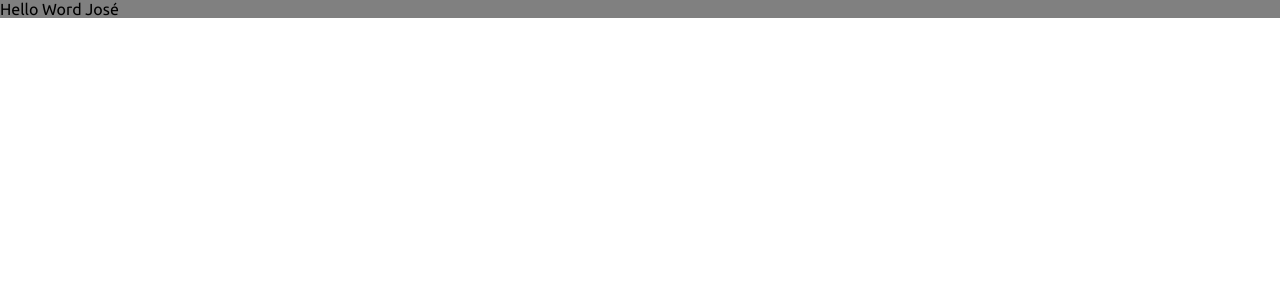
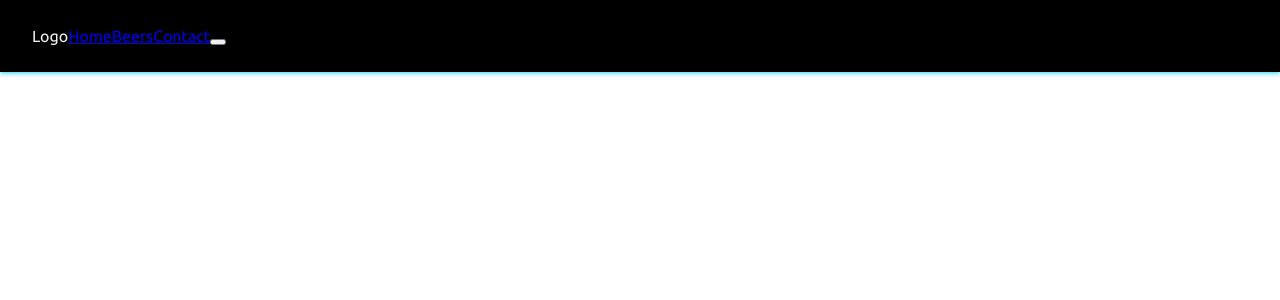
Before and after one commit to JoseCarlos-Filho/Beer-Brew-Dog, a React (Create React App) app: page / in a window 1280 px wide. Shown: the top 300 px of the page. Built offline with nearby package versions, Linux system fonts and the light colour scheme.

Commit message:
Projeto Cervejaria Brew Dog Beer - Teste de Hello word componente HeaderPage.

```diff
--- a/src/components/HeaderBrewer/Header.modulo.scss
+++ /dev/null
@@ -1,5 +0,0 @@
-@import "../../styles/variables.scss";
-
-.test {
-  background: grey;
-}
--- a/src/components/HeaderBrewer/HeaderPage.js
+++ b/src/components/HeaderBrewer/HeaderPage.js
@@ -1,9 +1,37 @@
 // Componente header da page - atalho para montar componente: rafce
 import React from "react";
-import "./Header.modulo.scss";
+import "./HeaderPage.scss";
+//import styles from "./HeaderPage.scss";
 
 const HeaderPage = () => {
-  return <div className="test">Hello Word José</div>;
+  return (
+    <div className="header">
+      <div className="header__content">
+        <div>
+          <span className="logo">Logo</span>
+        </div>
+
+        <div>
+          <nav className="navbar__header">
+            <a className="nav__item" href={"/"}>
+              Home
+            </a>
+            <a className="nav__item" href={"/"}>
+              Beers
+            </a>
+            <a className="nav__item" href={"/"}>
+              Contact
+            </a>
+          </nav>
+        </div>
+
+        <div>
+          <div className="header__login"></div>
+          <button className="user__login"></button>
+        </div>
+      </div>
+    </div>
+  );
 };
 
 export default HeaderPage;
--- /dev/null
+++ b/src/components/HeaderBrewer/HeaderPage.scss
@@ -0,0 +1,80 @@
+@import "../../styles/variables.scss";
+
+// SCSS da classe header do componente HeaderPage.js
+.header {
+  height: $header-height;
+  background: $bg-seco;
+  color: $text-seco;
+  position: fixed;
+  z-index: 1000;
+  width: 100%;
+  box-shadow: 0px 1px 5px $color-primary;
+
+  // SCSS da classe header_content do componente HeaderPage.js
+  &__content {
+    max-width: 1920px;
+    margin: 0 auto;
+    padding: 0 $spacing-midle;
+    @include breakpoint(midle) {
+      padding: 0 $spacing-large;
+    }
+    transition: 0.3s ease padding;
+
+    height: 100%;
+    display: flex;
+    align-items: center;
+
+    //todos as divs que estão na classe header_content do componente HeaderPage.js
+    __content > div {
+      flex: 1;
+      white-space: nowrap;
+
+      // enésimo filho da div do componente HeaderPage.js
+      &:nth-child(2) {
+        display: flex;
+        justify-content: center;
+        height: 100%;
+      }
+
+      // ultimo tipo da div do componente HeaderPage.js
+      &:last-of-type {
+        display: flex;
+        justify-content: flex-end;
+      }
+    }
+  }
+}
+
+// SCSS classe logo do componente HeaderPage.js
+// .logo {
+//   font-size: 26px;
+//   font-weight: 700px;
+//   color: $text-seco;
+// }
+
+// // SCSS classe navbar_header do componente HeaderPage.js
+// .navbar__header {
+//   width: 100%;
+//   position: fixed;
+//   background: rgba($bg-seco, 0.8);
+//   text-align: center;
+//   padding: $spacing-midle;
+
+//   // SCSS classe nav_item do componente HeaderPage.js
+//   .nav__item {
+//     display: block;
+//     padding: $spacing-midle;
+
+//     text-decoration: none;
+//     color: inherit;
+
+//     height: 100%;
+
+//     transition: 0.3s ease color;
+
+//     // SCSS efeito hover de seleção da classe nav_item
+//     &:hover {
+//       color: $color-primary;
+//     }
+//   }
+// }
```
Also changed, not shown: src/assets/logo_brewdog.png (added).
